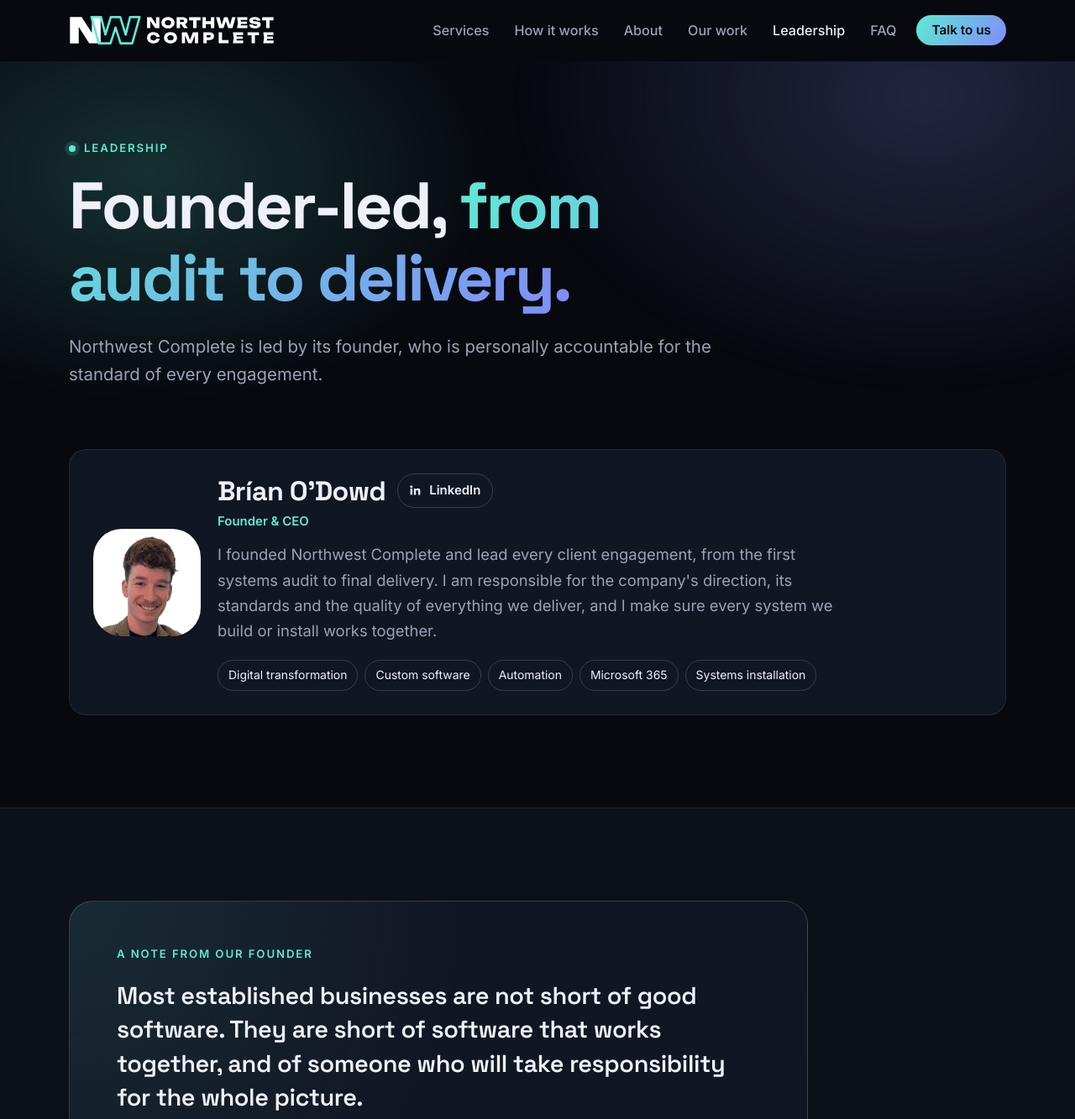
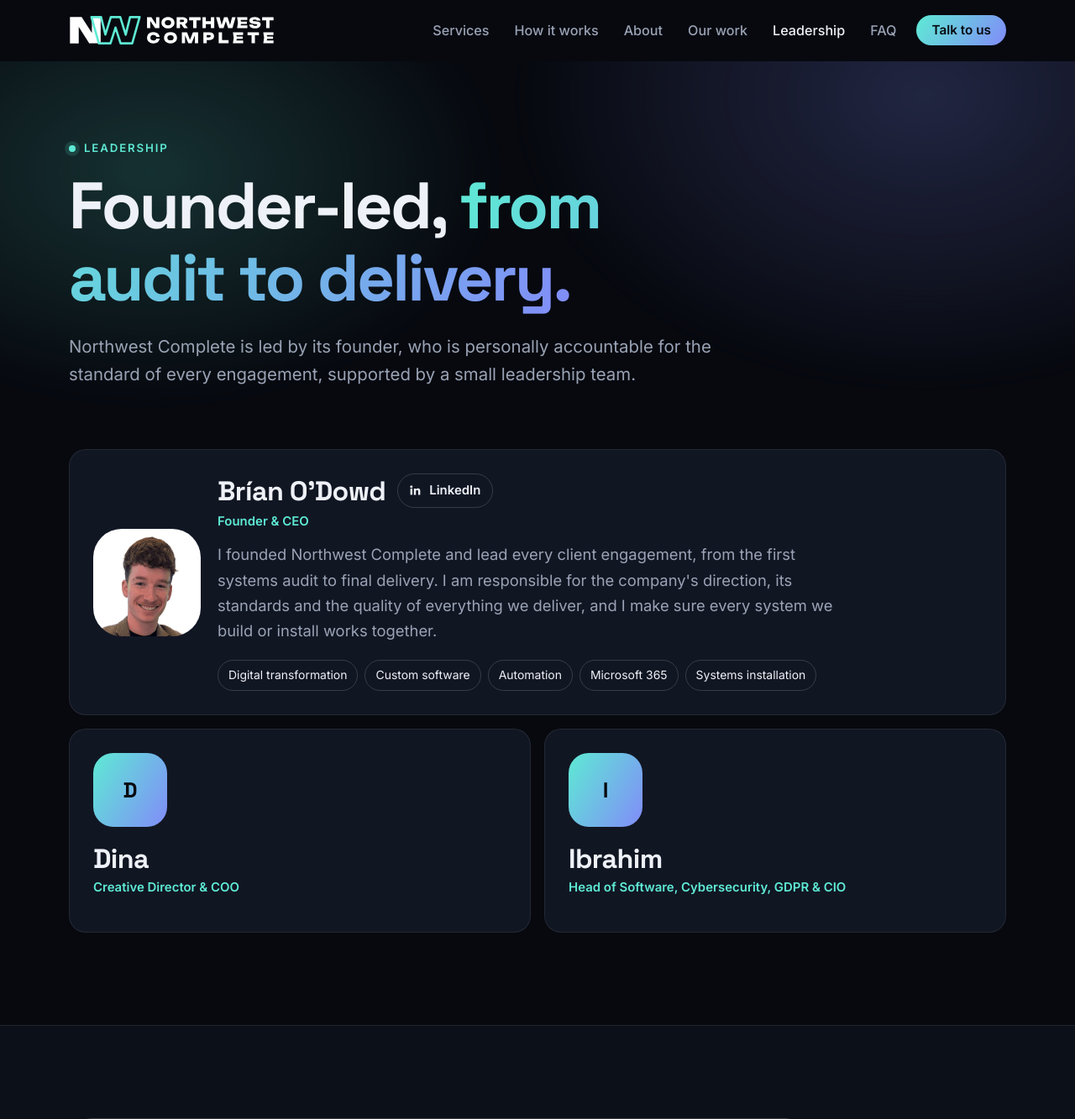
Before and after one commit to brianodowd16-tech/northwestcomplete, a PHP site: page /team.html in a window 1280 px wide. Shown: the top 1333 px of the page at 84% size. Run offline with PHP 8.4, Linux system fonts and the light colour scheme.

Commit message:
Add Dina and Ibrahim to the leadership team
Co-Authored-By: Claude Sonnet 5.5 <noreply@anthropic.com>
Claude-Session: https://claude.ai/code/session_01D5Nxa7XFJ2d73BWDfCTeXT

```diff
--- a/styles.css
+++ b/styles.css
@@ -553,3 +553,5 @@ img.team__avatar { background: var(--surface-2); object-position: center 20%; }
   .stage { order: -1; height: 262px; margin: -8px 0 34px; }
   .say__bubble { font-size: 1rem; }
 }
+
+@media (min-width: 680px) { .team { grid-template-columns: repeat(2, 1fr); } }
--- a/team.html
+++ b/team.html
@@ -61,7 +61,7 @@
       <div class="wrap page-hero__inner">
         <p class="eyebrow reveal"><span class="dot"></span> Leadership</p>
         <h1 class="reveal">Founder-led, <span class="grad">from audit to delivery.</span></h1>
-        <p class="lead reveal">Northwest Complete is led by its founder, who is personally accountable for the standard of every engagement.</p>
+        <p class="lead reveal">Northwest Complete is led by its founder, who is personally accountable for the standard of every engagement, supported by a small leadership team.</p>
       </div>
     </section>
 
@@ -84,6 +84,20 @@
                 <li>Microsoft 365</li>
                 <li>Systems installation</li>
               </ul>
+            </div>
+          </article>
+          <article class="team__card reveal">
+            <span class="team__avatar" aria-hidden="true">D</span>
+            <div>
+              <h2 class="team__name">Dina</h2>
+              <p class="team__role">Creative Director &amp; COO</p>
+            </div>
+          </article>
+          <article class="team__card reveal">
+            <span class="team__avatar" aria-hidden="true">I</span>
+            <div>
+              <h2 class="team__name">Ibrahim</h2>
+              <p class="team__role">Head of Software, Cybersecurity, GDPR &amp; CIO</p>
             </div>
           </article>
         </div>
```
